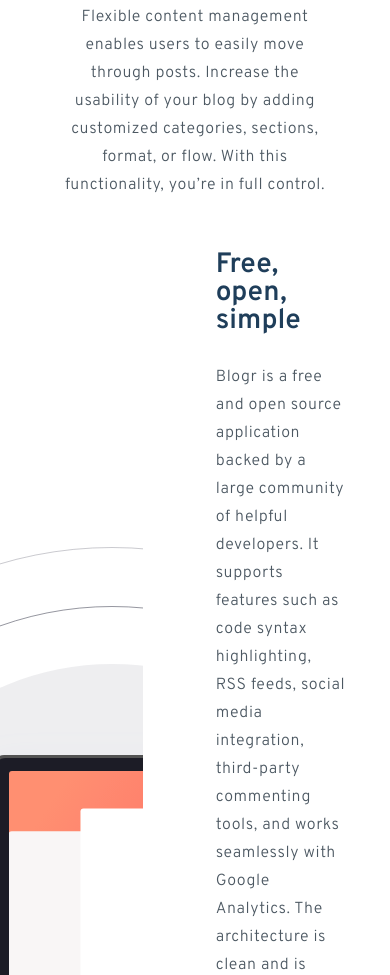
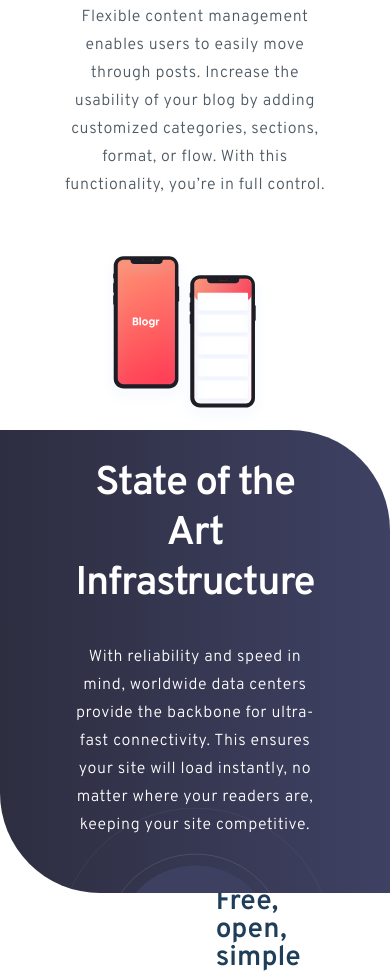
Before and after one commit to javar10/Frontend-Mentor_Blogr-Challenge, a plain HTML site: page index.html in a window 390 px wide. Shown: the part 1903-2878 px from the top of the page. Drawn offline with Linux system fonts and the light colour scheme.

Commit message:
mid section tablet styling

```diff
--- a/styles.css
+++ b/styles.css
@@ -522,6 +522,38 @@ html {
         display: block;
     }
 
+    #mid-section-container {
+        height: 636px;
+        position: relative;
+        top: var(--spacing-700);
+    }
+
+    #mid-section-bg {
+        height: 463px;
+        background-size: 70%, cover;
+        background-position: 50% 200%;
+        transform: translateY(100px);
+    }
+
+    #mid-section-content {
+        width: 90vw;
+        flex-direction: column;
+        text-align: center;
+    }
+
+    #mid-section-phones-img {
+        width: 43vw;
+    }
+
+    #mid-section-text-container {
+        width: 63vw;
+    }
+
+    #bottom-section-container {
+        position: static;
+        top: auto;
+    }
+
 }
 
 /* Phone */
```
